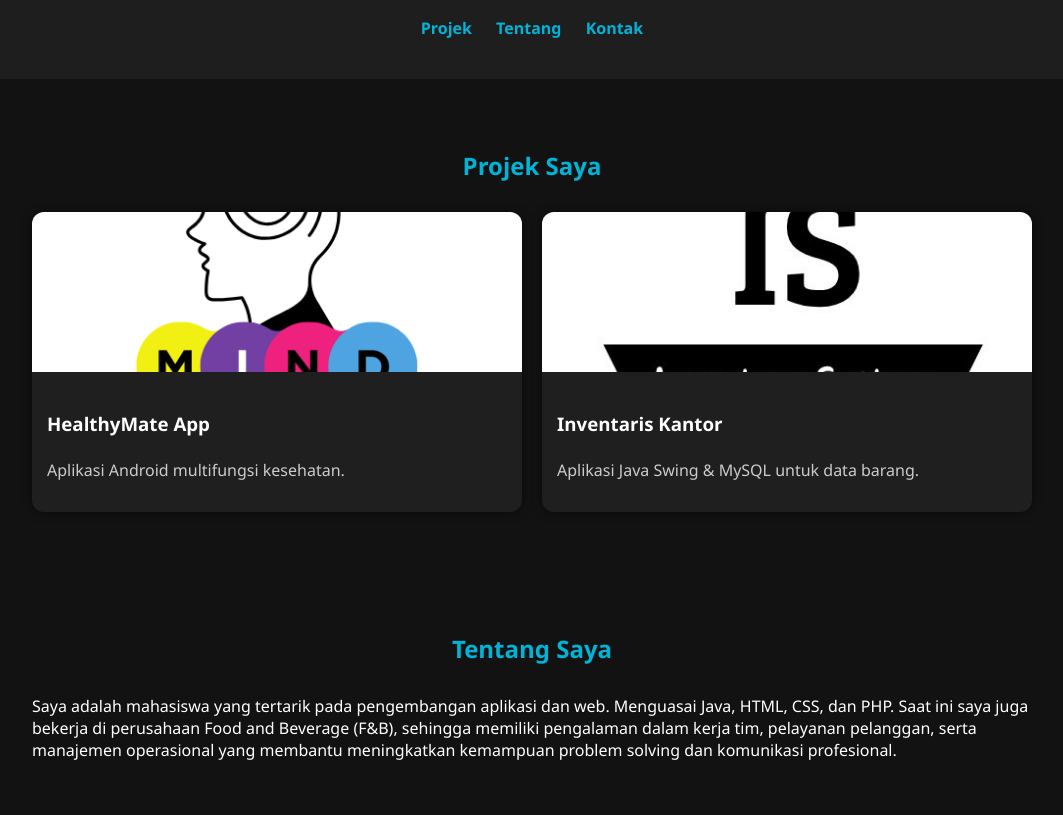
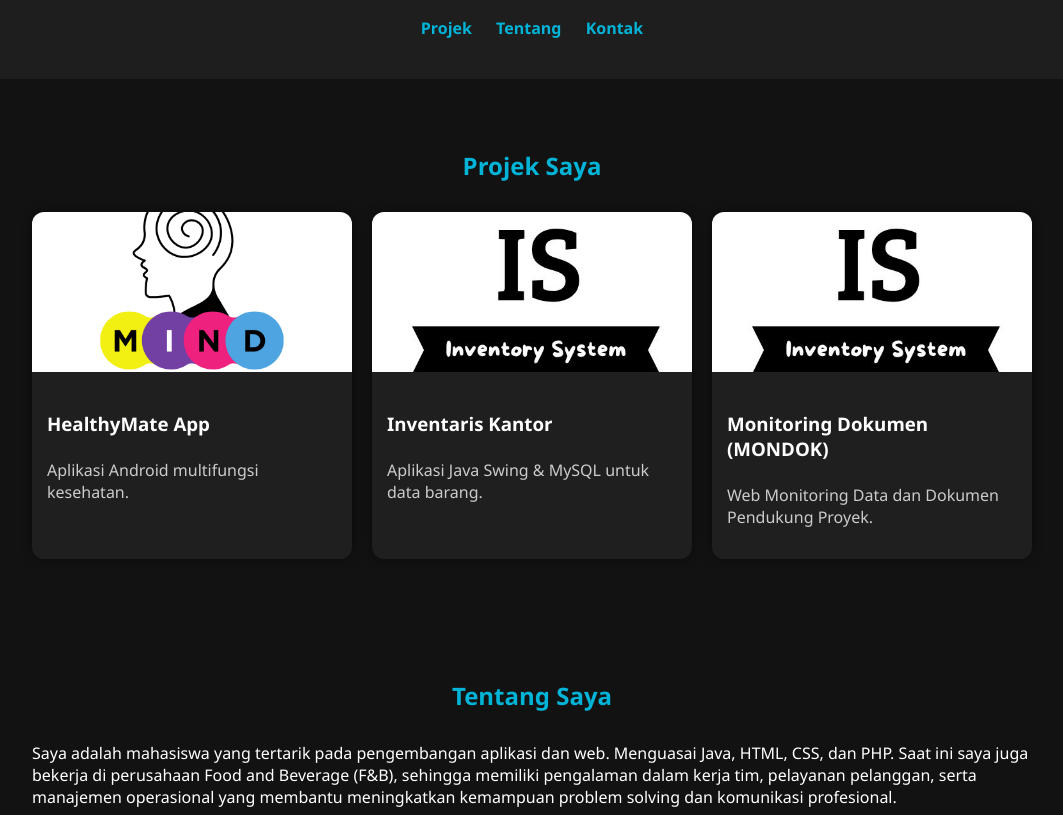
Before and after one commit to Muhammadirfan122/portofolio, a plain HTML site: page index.html in a window 1280 px wide. Shown: the part 282-1097 px from the top of the page, without its empty margins (108-1171 px from the left). Drawn offline with Linux system fonts and the light colour scheme.

Commit message:
Update index.html
tambah project card

```diff
--- a/index.html
+++ b/index.html
@@ -33,6 +33,11 @@
           <h3>Inventaris Kantor</h3>
           <p>Aplikasi Java Swing & MySQL untuk data barang.</p>
         </div>
+        <div class="project-card">
+          <img src="image/IS.png" alt="Projek 3" />
+          <h3>Monitoring Dokumen (MONDOK)</h3>
+          <p>Web Monitoring Data dan Dokumen Pendukung Proyek.</p>
+        </div>
       </div>
     </section>
 
```
